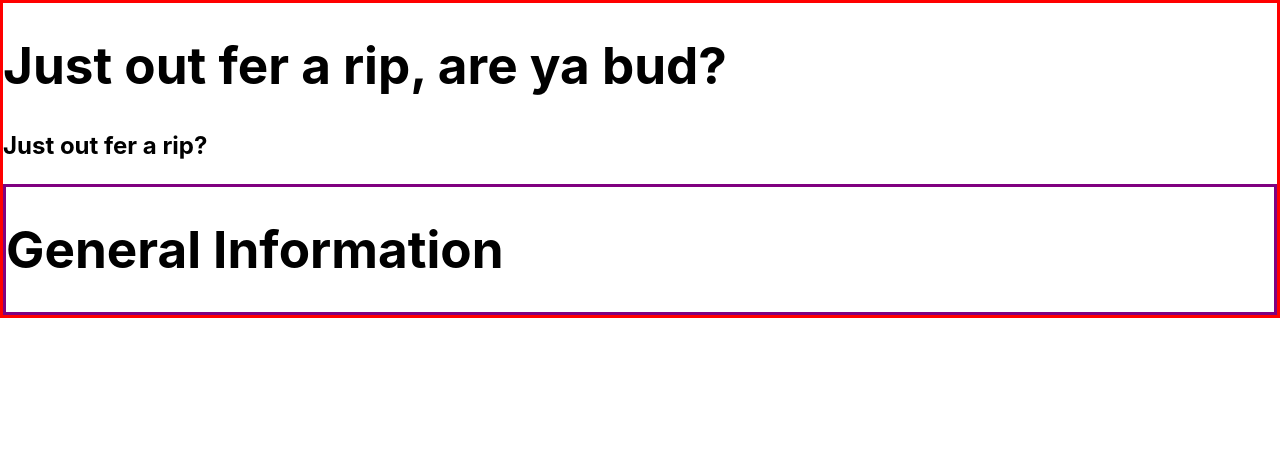
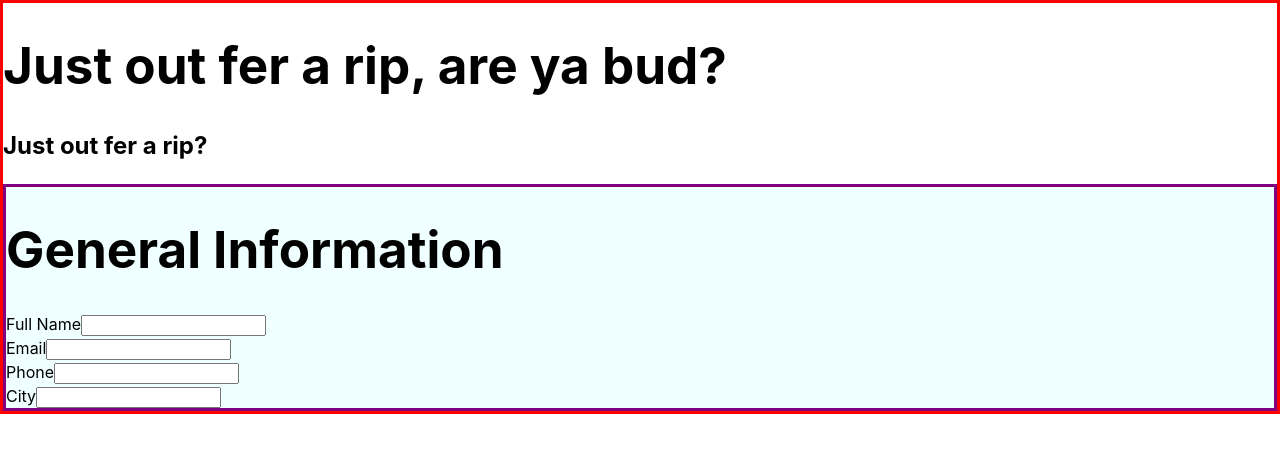
Before and after one commit to Kbouti/CV-Project, a React (Vite) app: page / in a window 1280 px wide. Shown: the top 452 px of the page. Built offline with nearby package versions, Linux system fonts and the light colour scheme.

Commit message:
Create contactinfo form inputs

```diff
--- a/src/components/contactInfo.jsx
+++ b/src/components/contactInfo.jsx
@@ -1,12 +1,31 @@
 import { useState } from "react";
 
 const ContactInfo = () => {
-return (
-    <div className="contactInfo">
-        <h1 className="sectionHeader">General Information</h1>
+  return (
+    <div className="contactInfo section">
+      <h1 className="sectionHeader">General Information</h1>
 
+      <div className="formEntry">
+        <label htmlFor="name">Full Name</label>
+        <input name="name" type="text"></input>
+      </div>
+
+      <div className="formEntry">
+        <label htmlFor="email">Email</label>
+        <input name="email" type="email"></input>
+      </div>
+
+      <div className="formEntry">
+        <label htmlFor="phone">Phone</label>
+        <input name="phone" type="phone"></input>
+      </div>
+
+      <div className="formEntry">
+        <label htmlFor="city">City</label>
+        <input name="city" type="text"></input>
+      </div>
     </div>
-)
-}
+  );
+};
 
-export {ContactInfo};
+export { ContactInfo };
--- a/src/style.css
+++ b/src/style.css
@@ -24,4 +24,10 @@ body {
 
   .contactInfo {
     border: 3px solid purple;
+    background-color: azure;
+
   }
+
+  .section {
+    /* color: red; */
+  }
```
